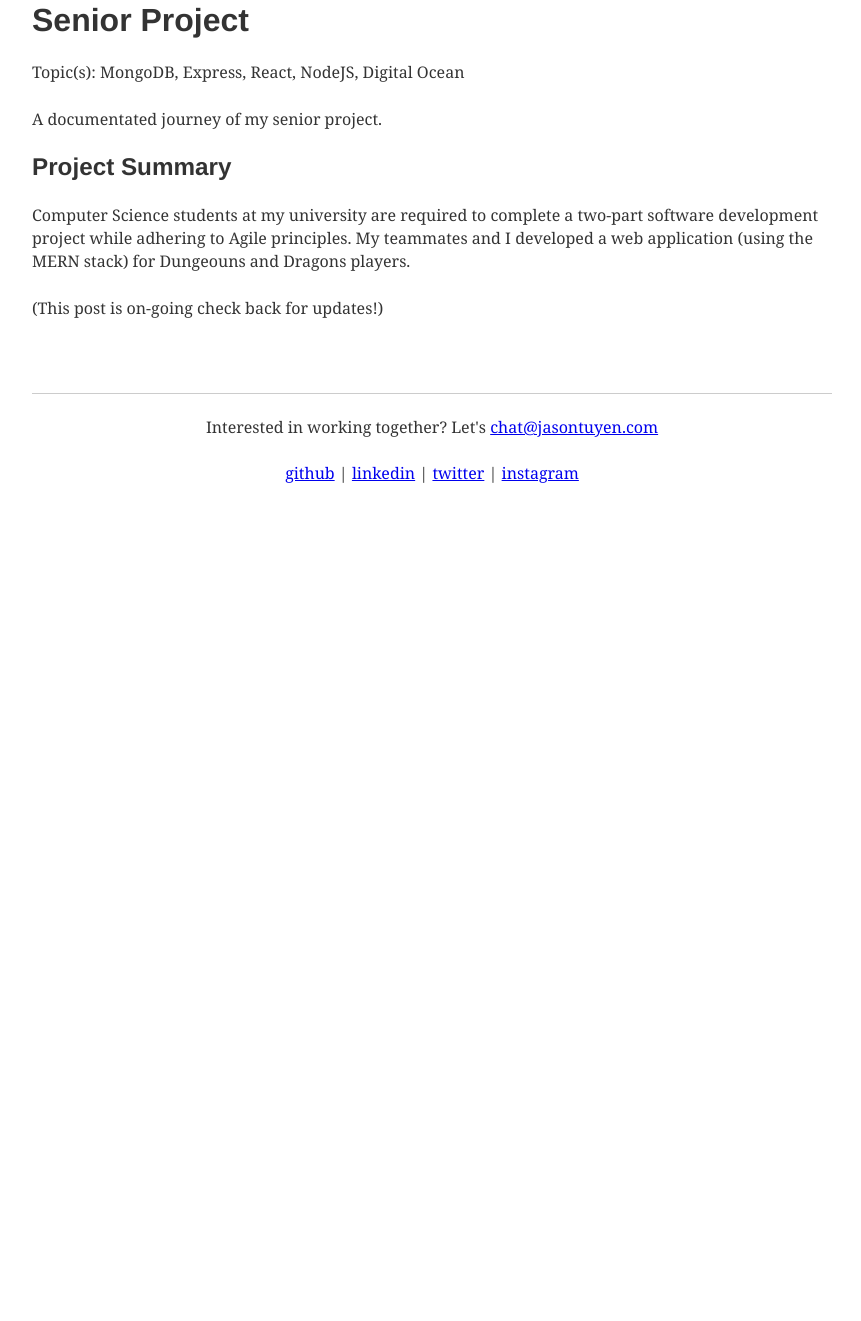
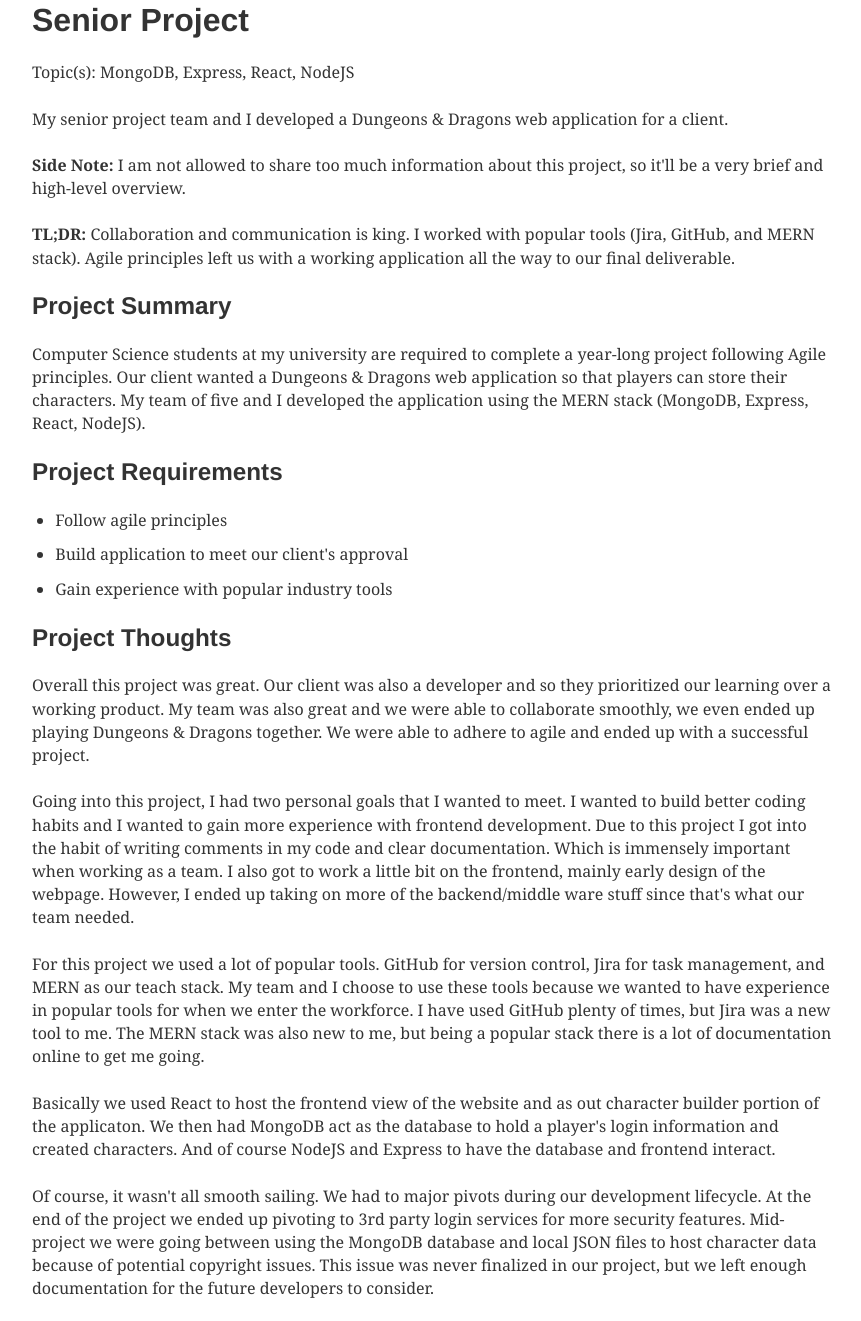
Before and after one commit to JasonTuyen/personal-site, a Gatsby site: page /posts/senior-project in a window 1280 px wide. Shown: the part 128-1449 px from the top of the page, without its empty margins (208-1069 px from the left). Before the commit the page ends 800 px from the top, so only its background shows below. Built offline with nearby package versions, Linux system fonts and the light colour scheme; Gatsby itself is replaced by a stand-in of ours; some packages are replaced by stand-ins of ours.

Commit message:
post update

```diff
--- a/src/pages/contact.js
+++ b/src/pages/contact.js
@@ -11,7 +11,7 @@
                 <description>The internet contact page of Jason Tuyen aka iCookieStalker.</description>
             </Helmet>
             <h1>Contact</h1>
-            <p>Hi, thanks for wanting to reach out! Just fill out the form below or feel free to send me a DM from any of my socials below. We can also <a href="mailto:chat@jasontuyen.com">chat@jasontuyen.com</a> if emails are more your style.</p>
+            <p>Hi, thanks for wanting to reach out! Just fill out this form or shoot me a DM from my socials listed below.</p>
             <form method="post" netlify-honeypot="bot-field" data-netlify="true" name="contact">
                 <input type="hidden" name="bot-field" />
                 <input type="hidden" name="form-name" value="contact" />
--- a/src/pages/posts/senior-project.md
+++ b/src/pages/posts/senior-project.md
@@ -1,11 +1,29 @@
 ---
 title: "Senior Project"
 date: "2022-05-13"
-tags: "MongoDB, Express, React, NodeJS, Digital Ocean"
+tags: "MongoDB, Express, React, NodeJS"
 ---
-A documentated journey of my senior project.
+My senior project team and I developed a Dungeons & Dragons web application for a client.
+
+**Side Note:** I am not allowed to share too much information about this project, so it'll be a very brief and high-level overview.
+
+**TL;DR:** Collaboration and communication is king. I worked with popular tools (Jira, GitHub, and MERN stack). Agile principles left us with a working application all the way to our final deliverable.
 
 ## Project Summary
-Computer Science students at my university are required to complete a two-part software development project while adhering to Agile principles. My teammates and I developed a web application (using the MERN stack) for Dungeouns and Dragons players.
+Computer Science students at my university are required to complete a year-long project following Agile principles. Our client wanted a Dungeons & Dragons web application so that players can store their characters. My team of five and I developed the application using the MERN stack (MongoDB, Express, React, NodeJS).
 
-(This post is on-going check back for updates!)
+## Project Requirements
+* Follow agile principles
+* Build application to meet our client's approval
+* Gain experience with popular industry tools
+
+## Project Thoughts
+Overall this project was great. Our client was also a developer and so they prioritized our learning over a working product. My team was also great and we were able to collaborate smoothly, we even ended up playing Dungeons & Dragons together. We were able to adhere to agile and ended up with a successful project.
+
+Going into this project, I had two personal goals that I wanted to meet. I wanted to build better coding habits and I wanted to gain more experience with frontend development. Due to this project I got into the habit of writing comments in my code and clear documentation. Which is immensely important when working as a team. I also got to work a little bit on the frontend, mainly early design of the webpage. However, I ended up taking on more of the backend/middle ware stuff since that's what our team needed.
+
+For this project we used a lot of popular tools. GitHub for version control, Jira for task management, and MERN as our teach stack. My team and I choose to use these tools because we wanted to have experience in popular tools for when we enter the workforce. I have used GitHub plenty of times, but Jira was a new tool to me. The MERN stack was also new to me, but being a popular stack there is a lot of documentation online to get me going.
+
+Basically we used React to host the frontend view of the website and as out character builder portion of the applicaton. We then had MongoDB act as the database to hold a player's login information and created characters. And of course NodeJS and Express to have the database and frontend interact.
+
+Of course, it wasn't all smooth sailing. We had to major pivots during our development lifecycle. At the end of the project we ended up pivoting to 3rd party login services for more security features. Mid-project we were going between using the MongoDB database and local JSON files to host character data because of potential copyright issues. This issue was never finalized in our project, but we left enough documentation for the future developers to consider.
```
